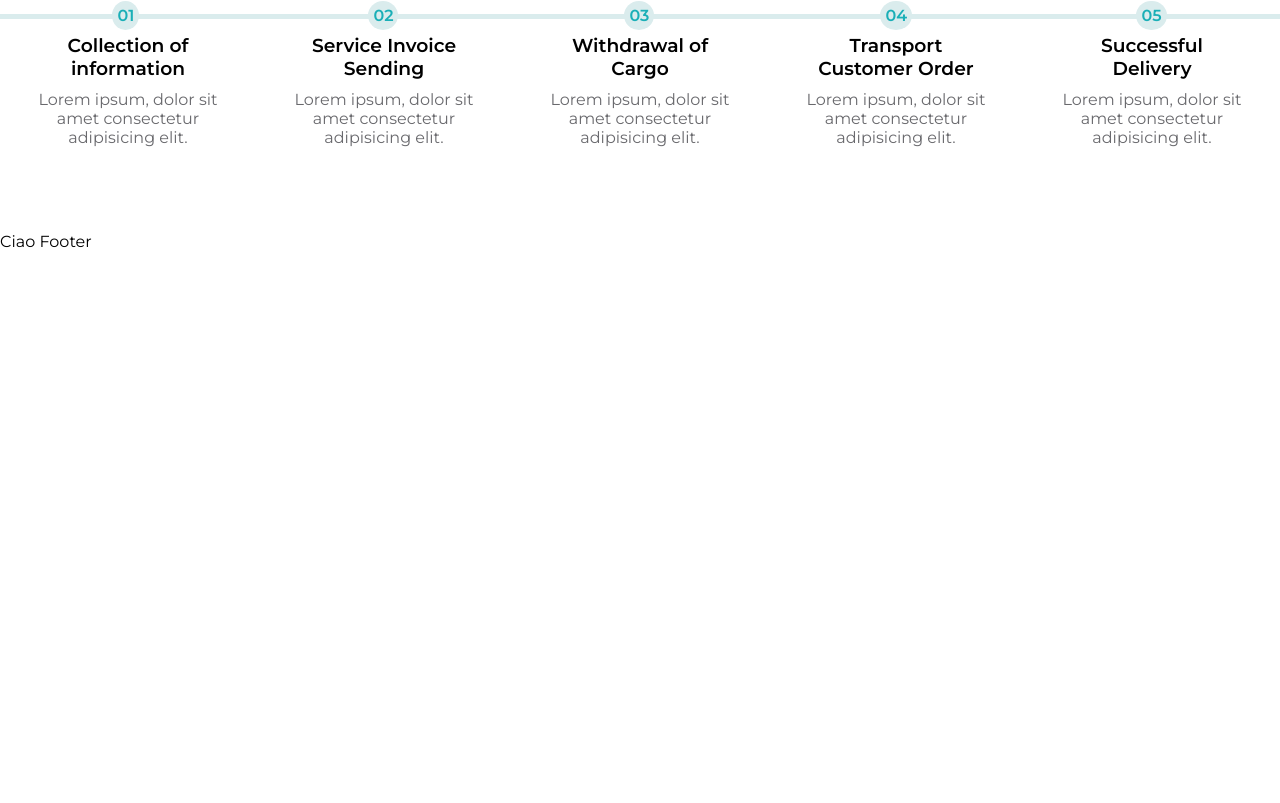
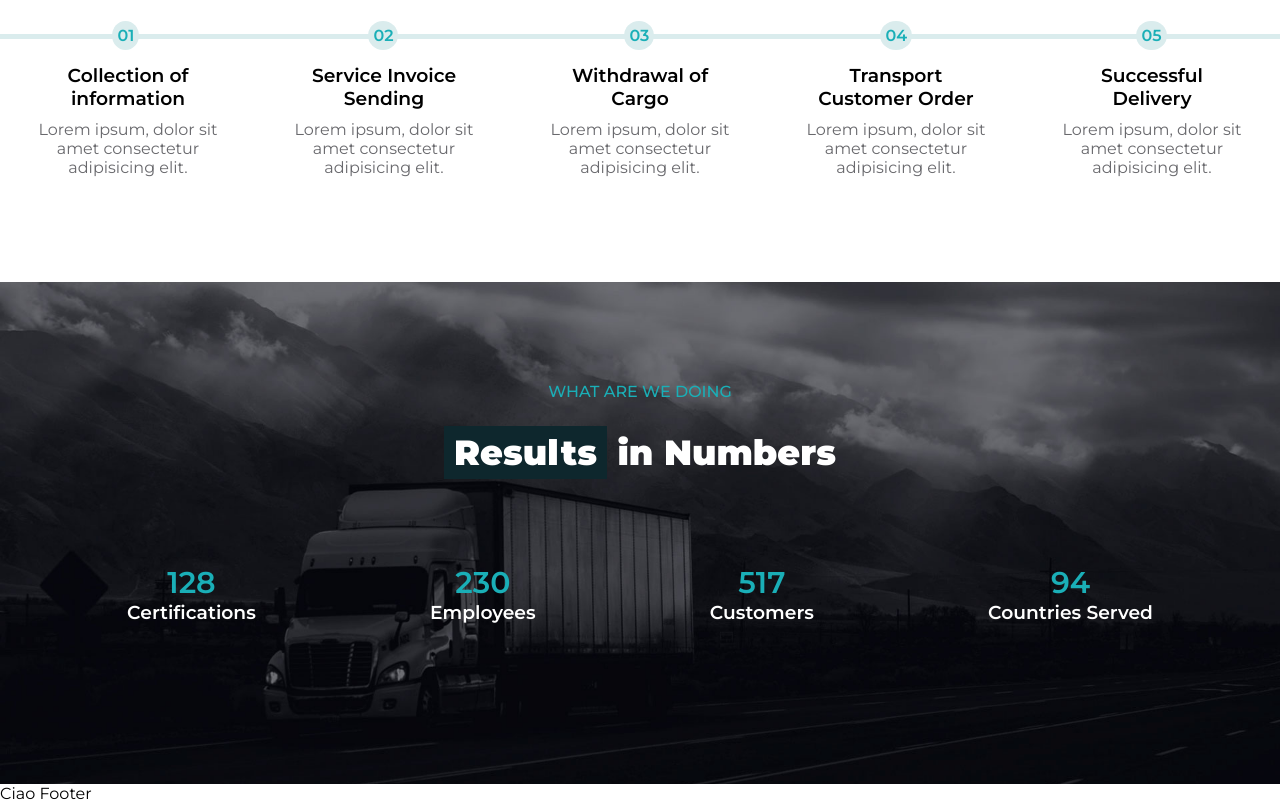
Before and after one commit to LucioMelis/proj-html-vuejs, a Vue app: page / in a window 1280 px wide. Shown: the part 2259-3062 px from the top of the page. Before the commit the page ends 2510 px from the top, so only its background shows below. Built offline with nearby package versions, Linux system fonts and the light colour scheme.

Commit message:
Section 4 ultimata

```diff
--- a/src/assets/style/import.scss
+++ b/src/assets/style/import.scss
@@ -89,4 +89,5 @@ button {
     padding: 5px 10px;
     background-color: #0e272d;
     color: white;
+    font-size: 35px;
 }
--- a/src/components/LogisticalProcedure.vue
+++ b/src/components/LogisticalProcedure.vue
@@ -43,6 +43,7 @@ export default {
 section {
   margin: 80px 0;
   .content-section {
+    padding: 20px 0;
     .logistical-procedure {
       text-align: center;
       padding-bottom: 30px;
@@ -69,6 +70,7 @@ section {
         }
         .position {
           position: relative;
+          margin-bottom: 10px;
           span {
             position: absolute;
             display: block;
--- a/src/components/MainComponent.vue
+++ b/src/components/MainComponent.vue
@@ -4,6 +4,7 @@
     <WhoWeAre :vehicleTypes="vehicleTypes" />
     <MainServices :services="services" />
     <LogisticalProcedure :logistical="logistical" />
+    <ResultsNumbers />
   </div>
 </template>
 
@@ -12,6 +13,7 @@
 import WhoWeAre from "@/components/WhoWheAre.vue";
 import MainServices from "@/components/MainServices.vue";
 import LogisticalProcedure from "@/components/LogisticalProcedure.vue";
+import ResultsNumbers from "@/components/ResultsNumbers.vue";
 // Data Main
 import vehicleTypes from "@/assets/data-json/vehicle-types";
 import services from "@/assets/data-json/services";
@@ -30,6 +32,7 @@ export default {
     WhoWeAre,
     MainServices,
     LogisticalProcedure,
+    ResultsNumbers,
   },
 };
 </script>
--- /dev/null
+++ b/src/components/ResultsNumbers.vue
@@ -0,0 +1,64 @@
+<template>
+  <section>
+    <div class="container">
+      <div>
+        <p class="p-intro">WHAT ARE WE DOING</p>
+        <h1><span class="dark">Results</span> in Numbers</h1>
+      </div>
+      <div class="numbers">
+        <div>
+          <p class="p-intro">128</p>
+          <h3>Certifications</h3>
+        </div>
+        <div>
+          <p class="p-intro">230</p>
+          <h3>Employees</h3>
+        </div>
+        <div>
+          <p class="p-intro">517</p>
+          <h3>Customers</h3>
+        </div>
+        <div>
+          <p class="p-intro">94</p>
+          <h3>Countries Served</h3>
+        </div>
+      </div>
+    </div>
+  </section>
+</template>
+
+<script>
+export default {};
+</script>
+
+<style lang="scss" scoped>
+@import "@/assets/style/variabili.scss";
+section {
+  background-image: url("@/assets/img/bg-10.jpg");
+  background-size: cover;
+  background-position: center;
+  padding: 100px 0;
+  .container > div:first-child {
+    text-align: center;
+  }
+  .numbers {
+    display: flex;
+    justify-content: space-around;
+    text-align: center;
+    padding: 60px 0;
+    p {
+      font-size: 30px;
+      font-weight: $font-strong;
+    }
+  }
+}
+h1 {
+  font-size: $font-size-title;
+  color: white;
+  padding: 30px 0;
+}
+h3 {
+  color: white;
+  font-weight: 600;
+}
+</style>
```
